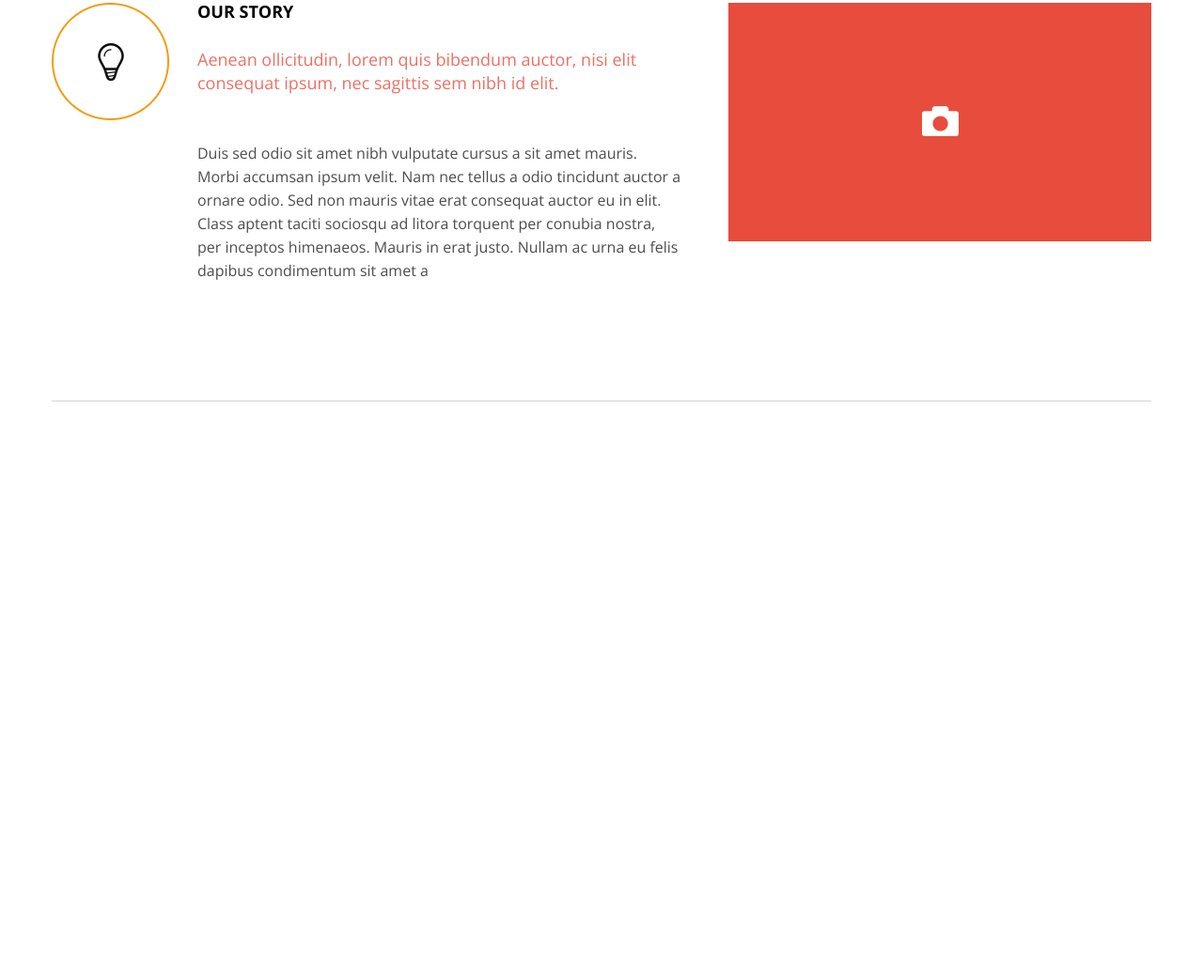
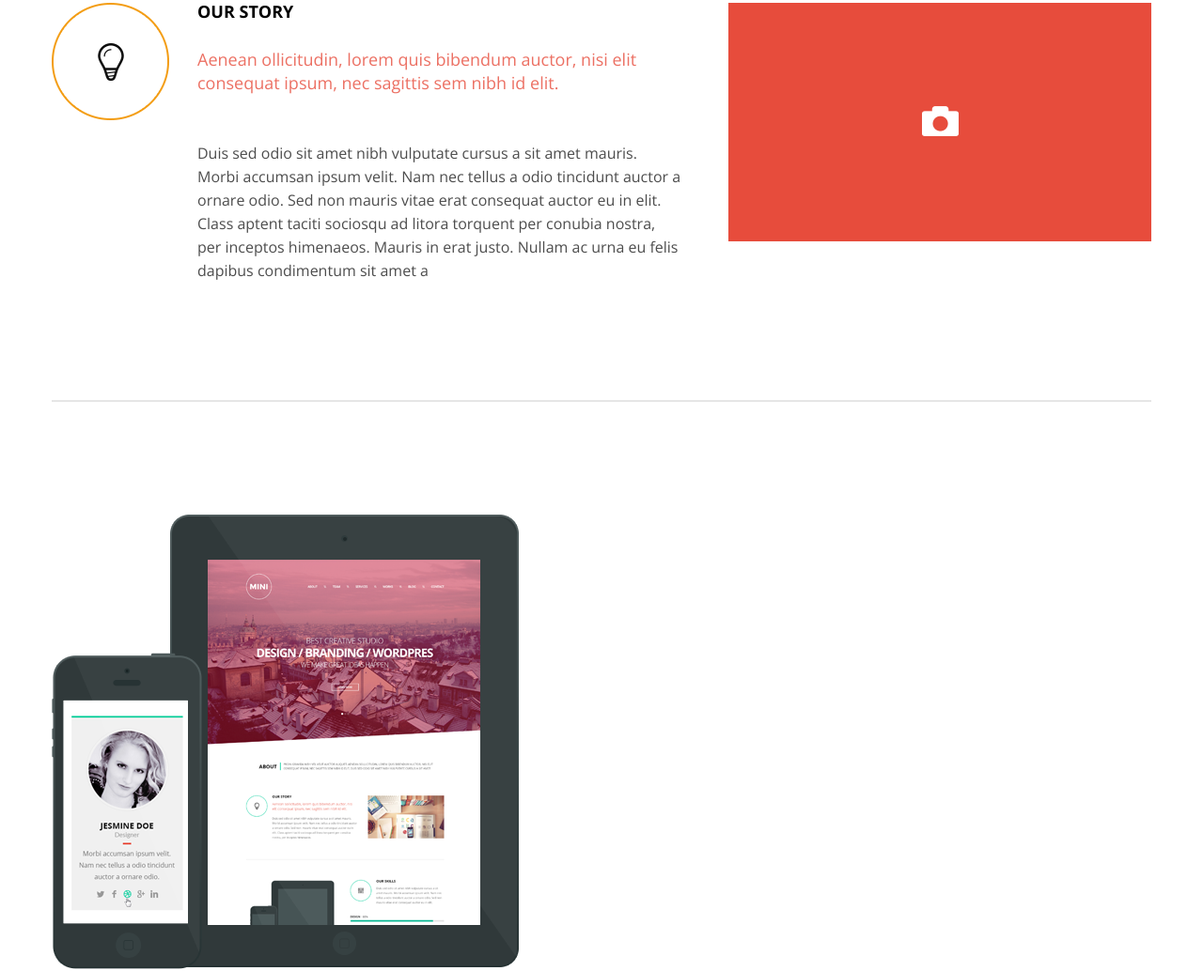
Before and after one commit to AndriiPetrechko/mini_creative_studio, a plain HTML site: page index.html in a window 1280 px wide. Shown: the part 1249-2283 px from the top of the page at 94% size. Before the commit the page ends 1677 px from the top, so only its background shows below. Drawn offline with nearby package versions, Linux system fonts and the light colour scheme.

Commit message:
add article skills

```diff
--- a/css/style.css
+++ b/css/style.css
@@ -180,3 +180,11 @@ body {
 		padding-top: 15px;
 	}
 }
+
+.skills{
+	display: flex;
+	flex-direction: row;
+	justify-content: space-between;
+
+	margin-top: 120px;
+}
--- a/index.html
+++ b/index.html
@@ -43,7 +43,7 @@
 
 	<section class="about">
 		<div class="container">
-			<div class="about__header">
+			<article class="about__header">
 				<div class="about__title">
 					<div class="about_text_name">About</div>
 					<div class="vertical_line"></div>
@@ -54,8 +54,8 @@
 						Duis sed odio sit amet nibh vulputate cursus a sit amet.
 					</div>
 				</div>
-			</div>
-			<div class="about__story">
+			</article>
+			<article class="about__story">
 				<div class="story__logo">
 					<img src="img/story_logo.png" alt="story_logo">
 				</div>
@@ -74,7 +74,13 @@
 				<div class="story__img">
 					<img src="img/story_img.png" alt="story_img">
 				</div>
-			</div>
+			</article>
+
+			<article class="skills">
+				<div class="skills__item">
+					<img src="img/ipad.png" alt="ipad">
+				</div>
+			</article>
 		</div>
 	</section>
 
```
Also changed, not shown: img/ipad.png (added).
